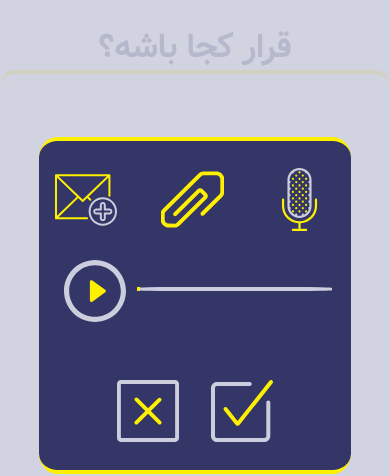
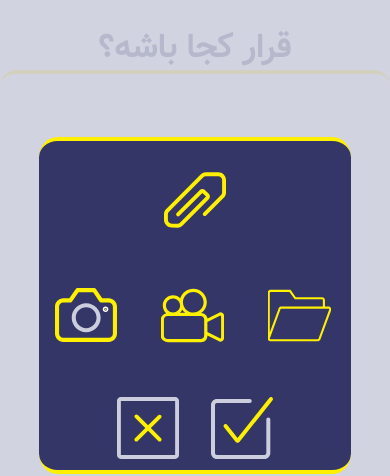
Before and after one commit to engr-Eghbali/FLOC, a website: page www/index.html in a window 390 px wide. Both pictures are taken after a click on the button 192 px from the left and 199 px from the top of the page. Shown: the top 476 px of the page. Drawn offline with nearby package versions, Linux system fonts and the light colour scheme; some packages are replaced by stand-ins of ours.

Commit message:
attachFile row in progress

```diff
--- a/www/css/index.css
+++ b/www/css/index.css
@@ -263,6 +263,12 @@ p2{
   width: 100%;
   height: 30%;
 }
+#fileRow{
+  width: 100%;
+  height: 30%;
+  margin-top: 2vh;
+  direction: ltr;
+}
 
 .attachBTN{
   height: 90%;
@@ -351,3 +357,21 @@ p2{
   float: left;
   background-color: #fff000;
 }
+#photoCapture{
+  width: 20%;
+  margin-left: 5%;
+  margin-right: 8%;
+  background-image: url("../img/photo-camera.svg");
+}
+#videoRecord{
+  width:20%;
+  margin-left: 5%;
+  margin-right: 5%;
+  background-image: url("../img/video-camera.svg");
+}
+#docAttach{
+  width: 20%;
+  margin-left: 8%;
+  margin-right: 5%;
+  background-image: url("../img/folder.svg");
+}
--- a/www/index.html
+++ b/www/index.html
@@ -61,22 +61,28 @@
 
                 <div id="iconRow1">
                     <button class="attachBTN" id="addNote"></button>
-                    <button class="attachBTN" id="attachFile"></button>
+                    <button class="attachBTN" id="attachFile" onclick="showAttachRow()"></button>
                     <button class="attachBTN" id="record"></button>
                 </div>
 
-                <div id="iconRow2" style="display: none;">
+                <div id="iconRow2">
                     <button class="attachBTN" id="chngColor"></button>
                     <button class="attachBTN" id="alarm"></button>
                     <button class="attachBTN" id="priority"></button>
                 </div>
 
-                <div id="player">
+                <div id="player" style="display: none;">
                         <button id="playBTN"></button>
                         <div id="seeker">
                             <div id="progressBar"></div>
                         </div>
-                    </div>
+                </div>
+
+                <div id="fileRow" style="display: none;">
+                    <button class="attachBTN" id="photoCapture"></button>
+                    <button class="attachBTN" id="videoRecord"></button>
+                    <button class="attachBTN" id="docAttach"></button>
+                </div>
 
                 <div id="iconRow3">
                     <button class="attachBTN" id="confirmAttach"></button>
--- a/www/js/index.js
+++ b/www/js/index.js
@@ -376,6 +376,7 @@ $(document).ready(function(){
     $("#attachFile").hide();
     $("#addNote").hide();
     $("#iconRow2").hide();
+    $("#player").show();
     $("#record").css('margin-left','40%');
 
     function onSuccess(mediaFiles) {
@@ -535,7 +536,15 @@ window.addEventListener('keyboardDidHide', () => {
 });///////////////end of document ready events
 
 
-
+///////////////////////////////////////////////////
+/////////show camera/recorder and file manager icon
+function showAttachRow(){
+    $("#iconRow2").hide();
+    $("#addNote").hide();
+    $("#record").hide();
+    $("#attachFile").css('margin-left','40%');
+    $("#fileRow").show();
+}
 
 
 
@@ -619,6 +628,9 @@ function setDate(){
 
 
 
+
+
+
 //////////////add invited No. to Gvar
 function addNumber(No){
     if(invited.length>0){
```
Also changed, not shown: www/img/folder.svg (added), www/img/photo-camera.svg (added), www/img/video-camera.svg (added).
